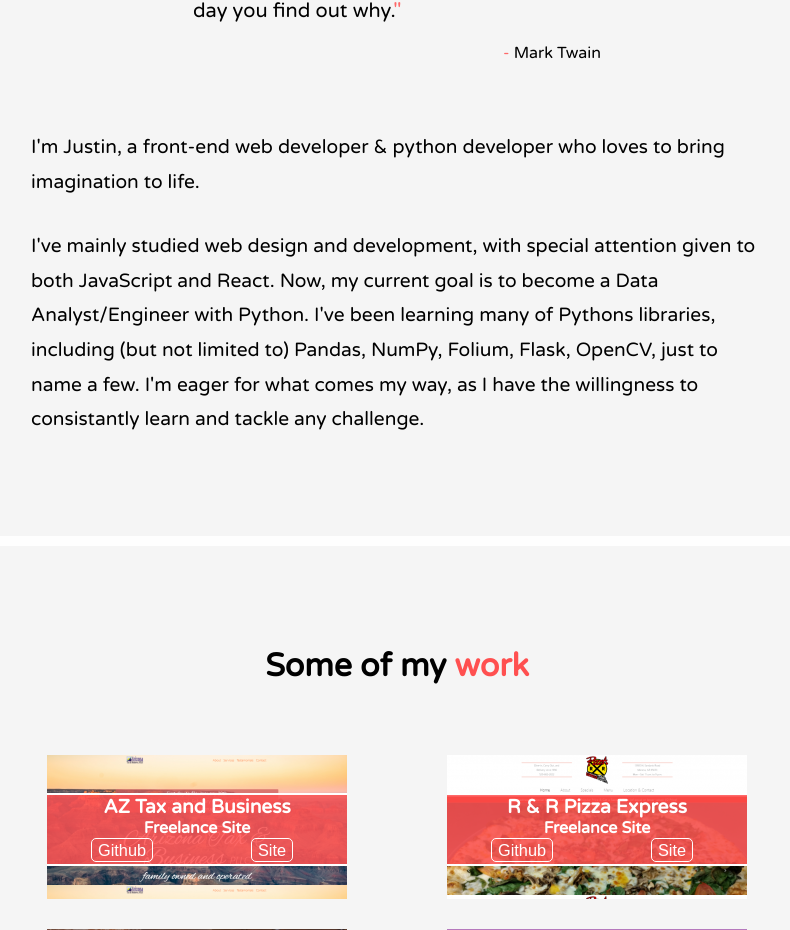
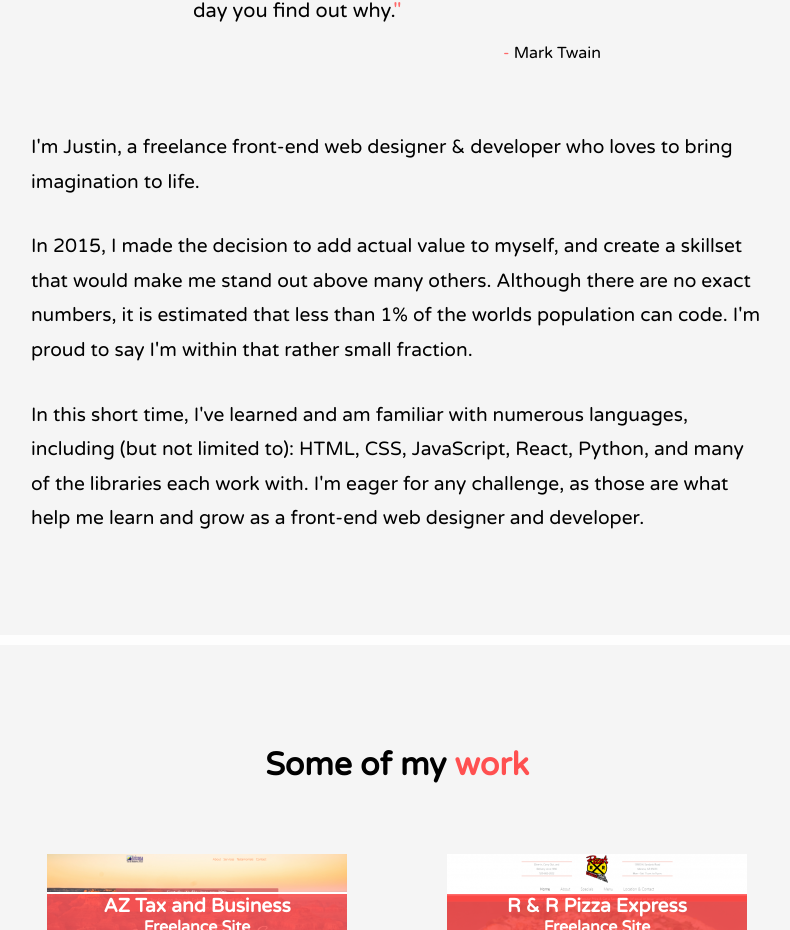
Before and after one commit to 8BitJustin/Portfolio-2019, a React (Create React App) app: page / in a window 1280 px wide. Shown: the part 959-1889 px from the top of the page, without its empty margins (243-1033 px from the left). Built offline with nearby package versions, Linux system fonts and the light colour scheme.

Commit message:
Rewrote text on about page to reflect web design and development.

```diff
--- a/src/pages/About.js
+++ b/src/pages/About.js
@@ -11,17 +11,22 @@ class About extends Component {
         </div>
         <div className="details-container">
           <p className="details-container-top">
-            I'm Justin, a front-end web developer &amp; python developer who
+            I'm Justin, a freelance front-end web designer &amp; developer who
             loves to bring imagination to life.
           </p>
           <p className="details-container-bot">
-            I've mainly studied web design and development, with special
-            attention given to both JavaScript and React. Now, my current goal
-            is to become a Data Analyst/Engineer with Python. I've been learning
-            many of Pythons libraries, including (but not limited to) Pandas,
-            NumPy, Folium, Flask, OpenCV, just to name a few. I'm eager for what
-            comes my way, as I have the willingness to consistantly learn and
-            tackle any challenge.
+            In 2015, I made the decision to add actual value to myself, and
+            create a skillset that would make me stand out above many others.
+            Although there are no exact numbers, it is estimated that less than
+            1% of the worlds population can code. I'm proud to say I'm within
+            that rather small fraction.
+          </p>
+          <p className="details-container-bot">
+            In this short time, I've learned and am familiar with numerous
+            languages, including (but not limited to): HTML, CSS, JavaScript,
+            React, Python, and many of the libraries each work with. I'm eager
+            for any challenge, as those are what help me learn and grow as a
+            front-end web designer and developer.
           </p>
         </div>
       </div>
```
